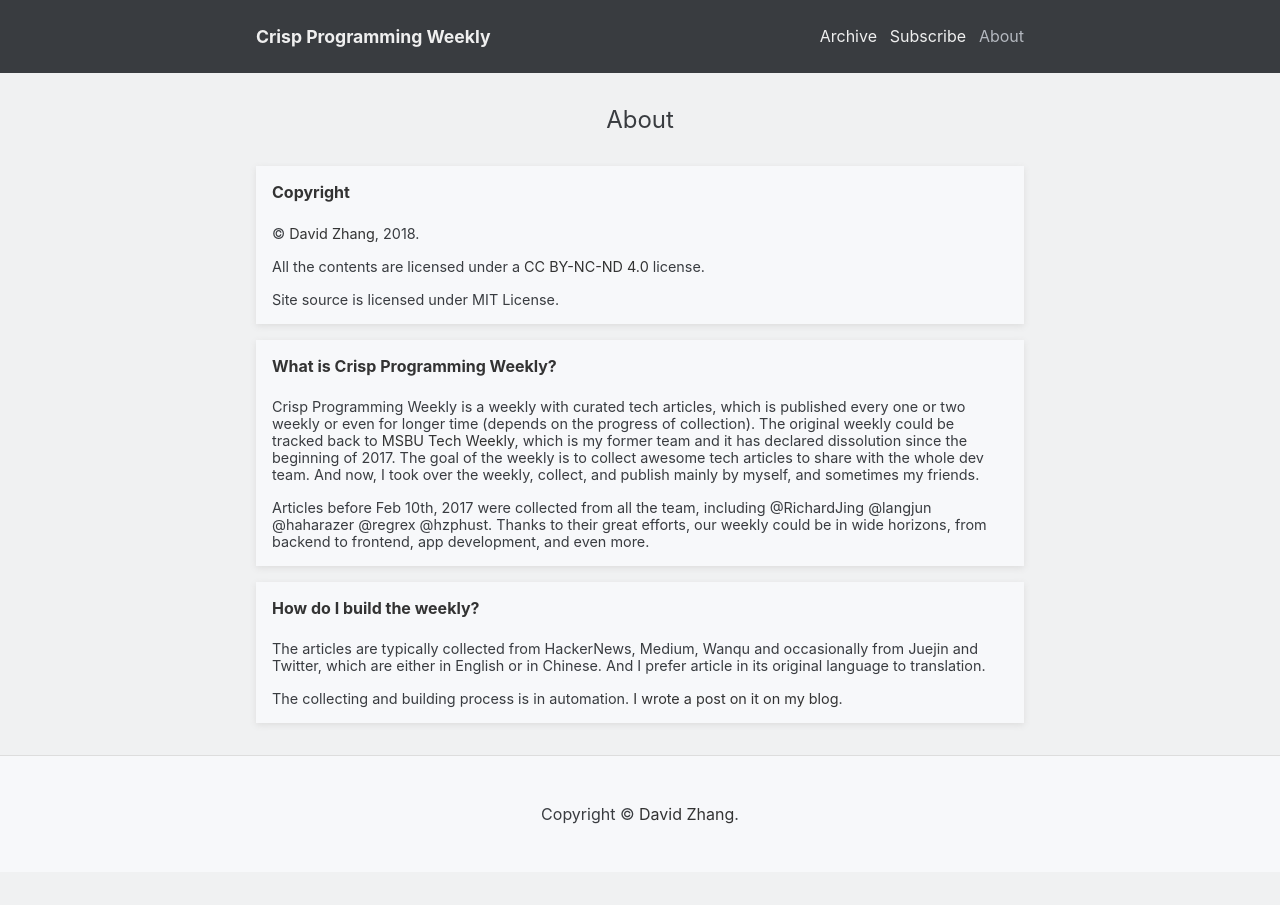
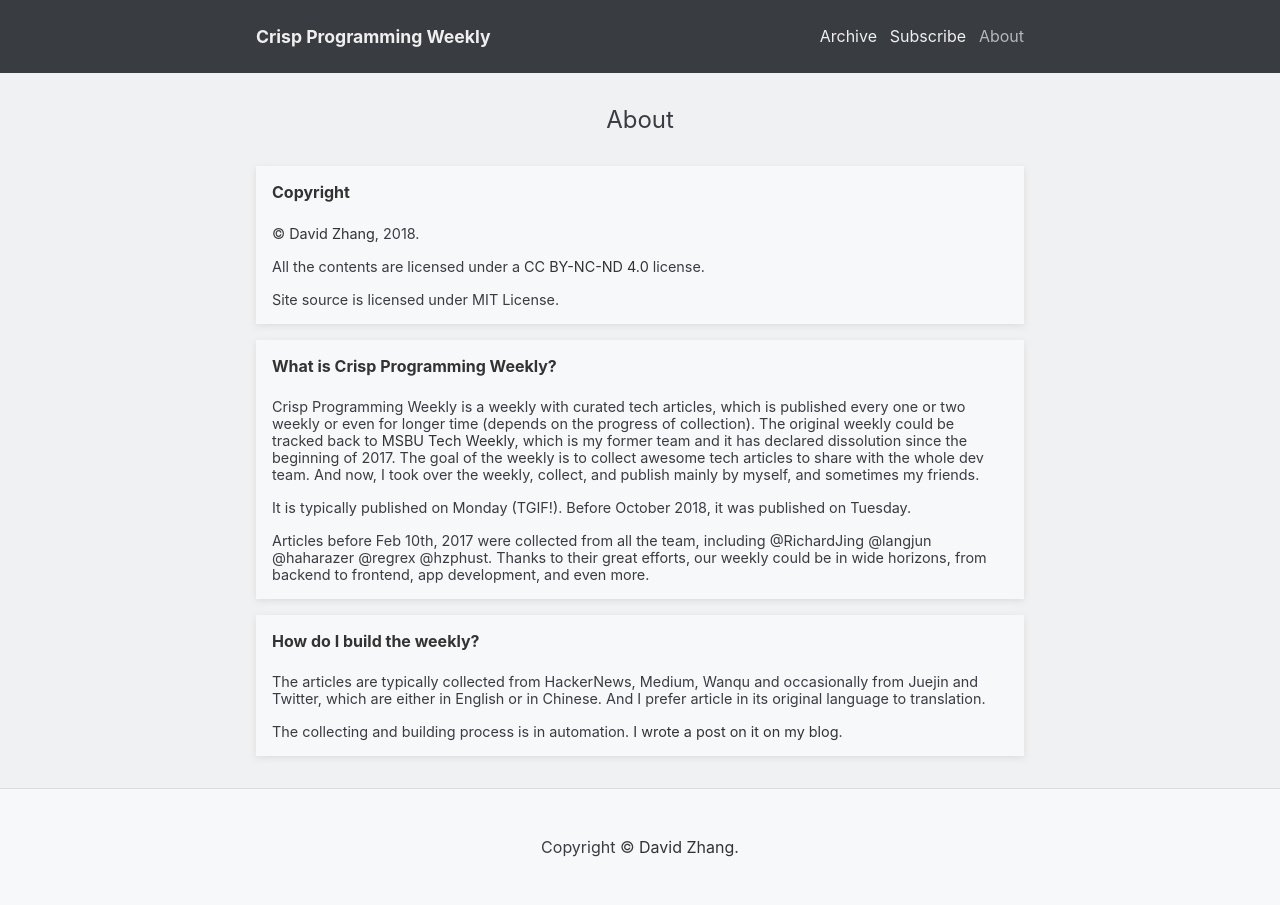
Before and after one commit to crispgm/weekly, a Jekyll site: the page built from about.html, in a window 1280 px wide. Built offline with Jekyll 4.4.1, drawn with Linux system fonts in a browser that asks for light colours.

Commit message:
Pub on Monday, TGIF

```diff
--- a/about.html
+++ b/about.html
@@ -36,6 +36,9 @@ About
         Crisp Programming Weekly is a weekly with curated tech articles, which is published every one or two weekly or even for longer time (depends on the progress of collection). The original weekly could be tracked back to <a href="https://msbu-tech.github.io/weekly/">MSBU Tech Weekly</a>, which is my former team and it has declared dissolution since the beginning of 2017. The goal of the weekly is to collect awesome tech articles to share with the whole dev team. And now, I took over the weekly, collect, and publish mainly by myself, and sometimes my friends.
       </p>
       <p>
+        It is typically published on Monday (TGIF!). Before October 2018, it was published on Tuesday.
+      </p>
+      <p>
         Articles before Feb 10th, 2017 were collected from all the team, including @RichardJing @langjun @haharazer @regrex @hzphust. Thanks to their great efforts, our weekly could be in wide horizons, from backend to frontend, app development, and even more.
       </p>
     </div>
```
